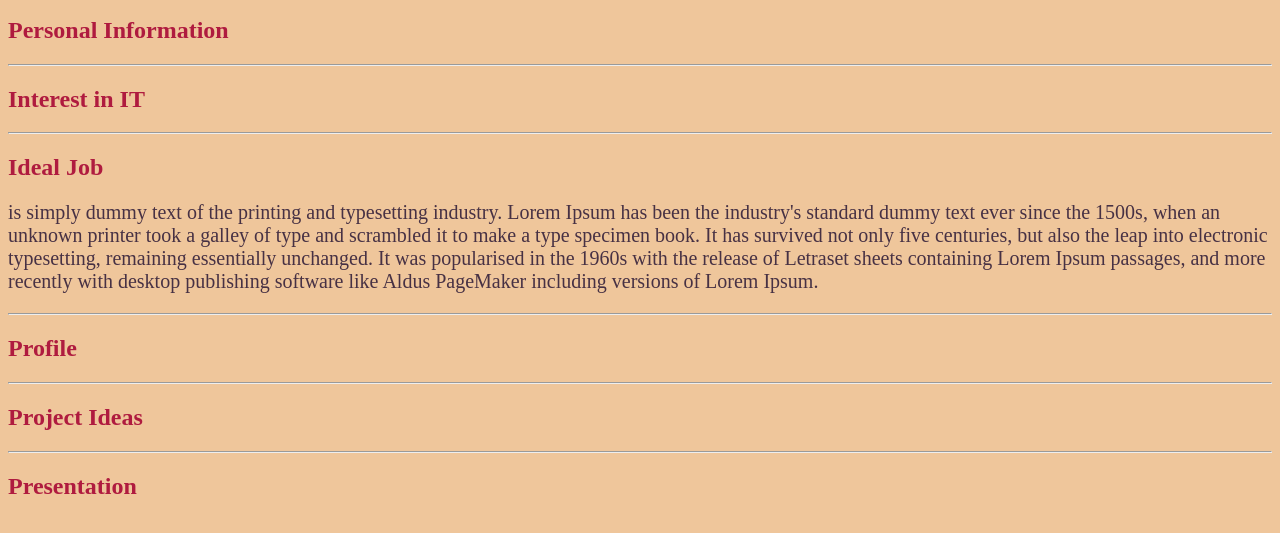
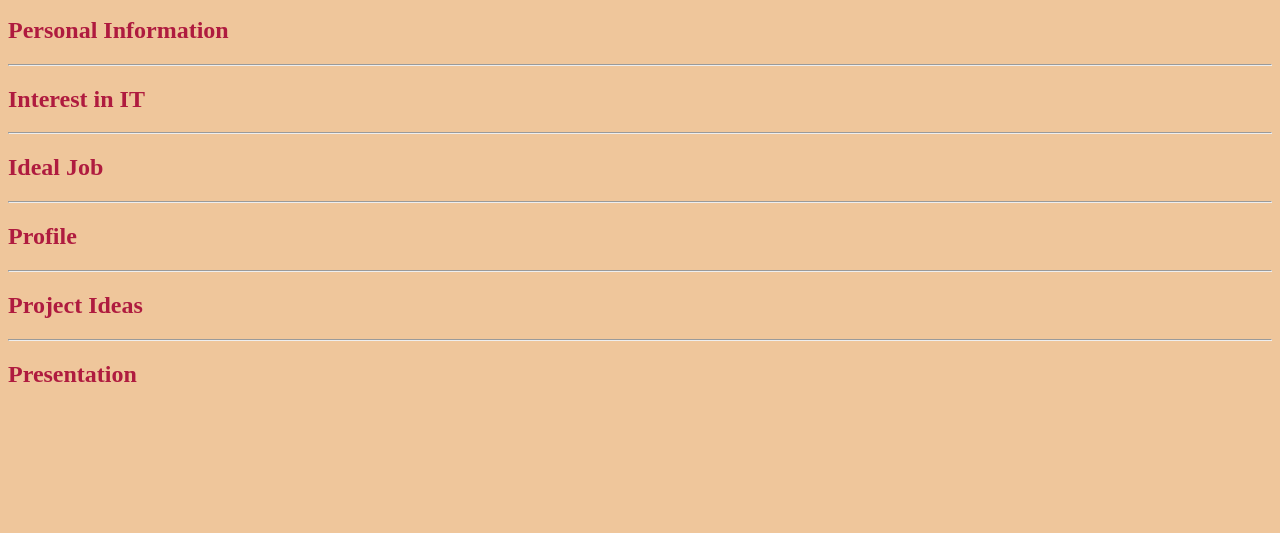
Before and after one commit to Hayden-A-B/Assessment-1, a plain HTML site: page index.html in a window 1280 px wide. Shown: the part 225-758 px from the top of the page. Drawn offline with Linux system fonts and the light colour scheme.

Commit message:
Removed dummy text.

```diff
--- a/index.html
+++ b/index.html
@@ -26,7 +26,7 @@
 
   <hr>
   <h2 style="color:#af1b3f">Ideal Job</h2>
-  <p style="color:#473144; font-size:20px"> is simply dummy text of the printing and typesetting industry. Lorem Ipsum has been the industry's standard dummy text ever since the 1500s, when an unknown printer took a galley of type and scrambled it to make a type specimen book. It has survived not only five centuries, but also the leap into electronic typesetting, remaining essentially unchanged. It was popularised in the 1960s with the release of Letraset sheets containing Lorem Ipsum passages, and more recently with desktop publishing software like Aldus PageMaker including versions of Lorem Ipsum.</p>
+  <p style="color:#473144; font-size:20px"></p>
 
   <hr>
   <h2 style="color:#af1b3f">Profile</h2>
```
